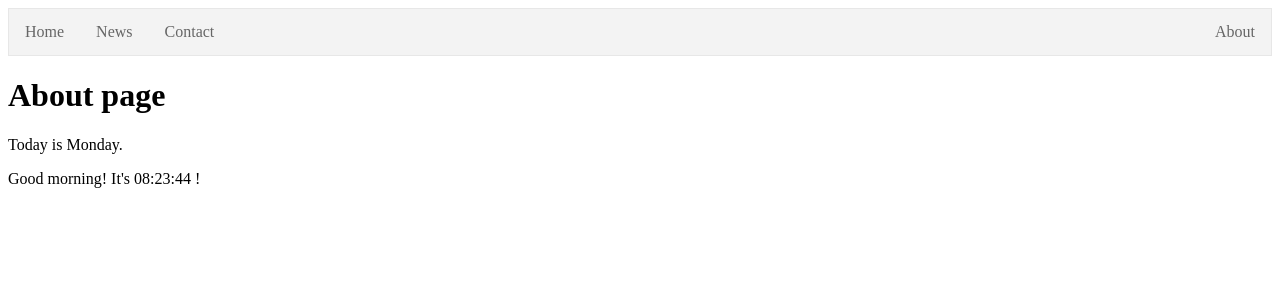
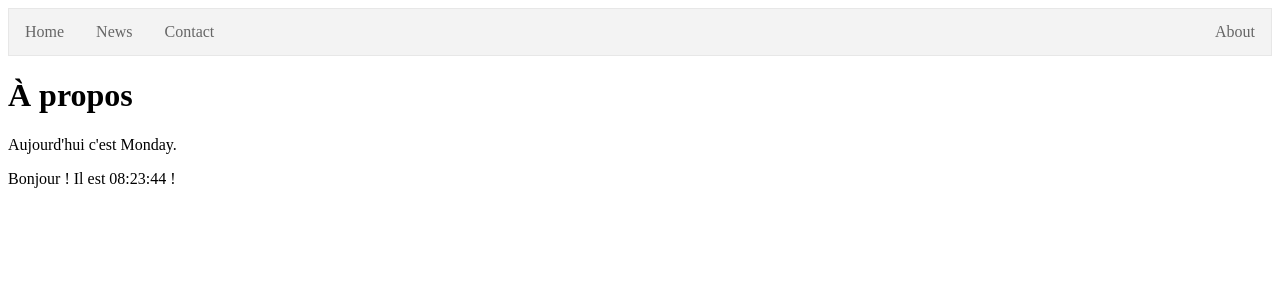
Before and after one commit to jonathanlsn/Web-programmation, a Flask app: page /about in a window 1280 px wide. Shown: the top 300 px of the page. Run offline with Flask 2, Linux system fonts and the light colour scheme.

Commit message:
ajout d'une balise title, chqngement de la langue d'usage

```diff
--- a/PrograWebSources-master-PlainTemplate/PlainTemplate/templates/about.html
+++ b/PrograWebSources-master-PlainTemplate/PlainTemplate/templates/about.html
@@ -2,16 +2,16 @@
 
 {% block content %}
 
-<h1>About page</h1>
+<h1>À propos </h1>
 
-<p>Today is {{ context['day'] }}.</p>
+<p>Aujourd'hui c'est {{ context['day'] }}.</p>
 
 {% set date = context['date'] %}
 {% set time = context['time'] %}
 
-<p>{% if date.hour|int < 12 and date.hour > 5 %}Good morning!
-{% elif date.hour|int >= 18 and date.hour|int < 22 %}Good evening!
-{% elif date.hour|int >= 22 %}Good night!
-{% endif %} It's {{time}} !</p>
+<p>{% if date.hour|int < 12 and date.hour > 5 %}Bonjour !
+{% elif date.hour|int >= 18 and date.hour|int < 22 %}Bonsoir !
+{% elif date.hour|int >= 22 %}Bonne nuit !
+{% endif %} Il est {{time}} !</p>
 
 {% endblock %}
```
